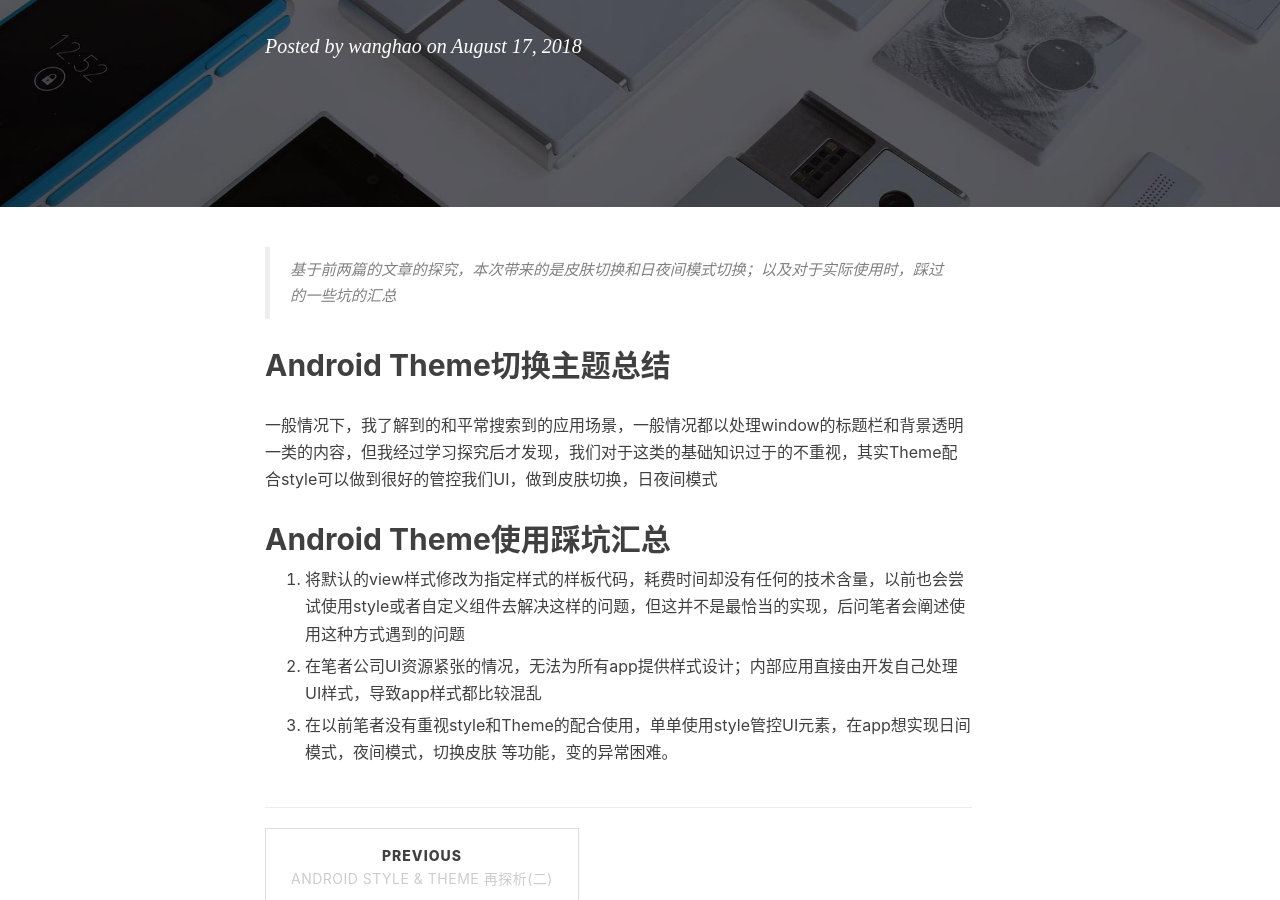
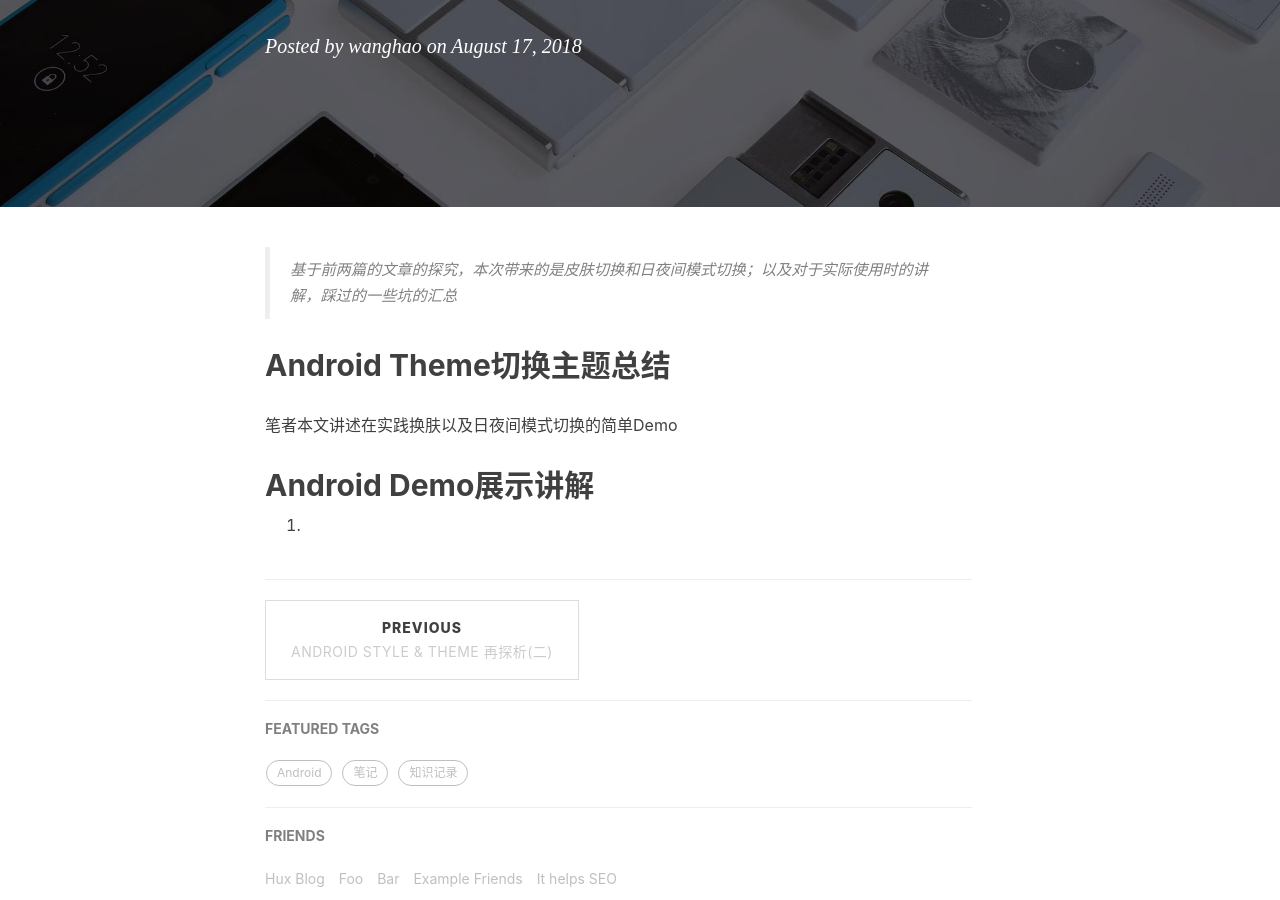
Before and after one commit to blackjuly/wanghao.io, a Jekyll site: the page built from _posts/2018-08-17-Android Style and Theme part3.markdown, in a window 1280 px wide and 900 px high, scrolled down 376 px. Built offline with Jekyll 4.4.1, drawn with Linux system fonts in a browser that asks for light colours; nearby versions of some CDN libraries; comment, search, counter and statistics services are not loaded.

Commit message:
整理文章三

```diff
--- a/_posts/2018-08-17-Android Style and Theme part3.markdown
+++ b/_posts/2018-08-17-Android Style and Theme part3.markdown
@@ -11,18 +11,14 @@ tags:
 
 ---
 
-> 基于前两篇的文章的探究，本次带来的是皮肤切换和日夜间模式切换；以及对于实际使用时，踩过的一些坑的汇总
+> 基于前两篇的文章的探究，本次带来的是皮肤切换和日夜间模式切换；以及对于实际使用时的讲解，踩过的一些坑的汇总
 
 
 ## **Android Theme切换主题总结**
 
-一般情况下，我了解到的和平常搜索到的应用场景，一般情况都以处理window的标题栏和背景透明一类的内容，但我经过学习探究后才发现，我们对于这类的基础知识过于的不重视，其实Theme配合style可以做到很好的管控我们UI，做到皮肤切换，日夜间模式
+笔者本文讲述在实践换肤以及日夜间模式切换的简单Demo
 
 
-## **Android Theme使用踩坑汇总**
+## **Android Demo展示讲解**
 
-1. 将默认的view样式修改为指定样式的样板代码，耗费时间却没有任何的技术含量，以前也会尝试使用style或者自定义组件去解决这样的问题，但这并不是最恰当的实现，后问笔者会阐述使用这种方式遇到的问题
-
-2. 在笔者公司UI资源紧张的情况，无法为所有app提供样式设计；内部应用直接由开发自己处理UI样式，导致app样式都比较混乱
-
-3. 在以前笔者没有重视style和Theme的配合使用，单单使用style管控UI元素，在app想实现日间模式，夜间模式，切换皮肤 等功能，变的异常困难。
+1.
```
